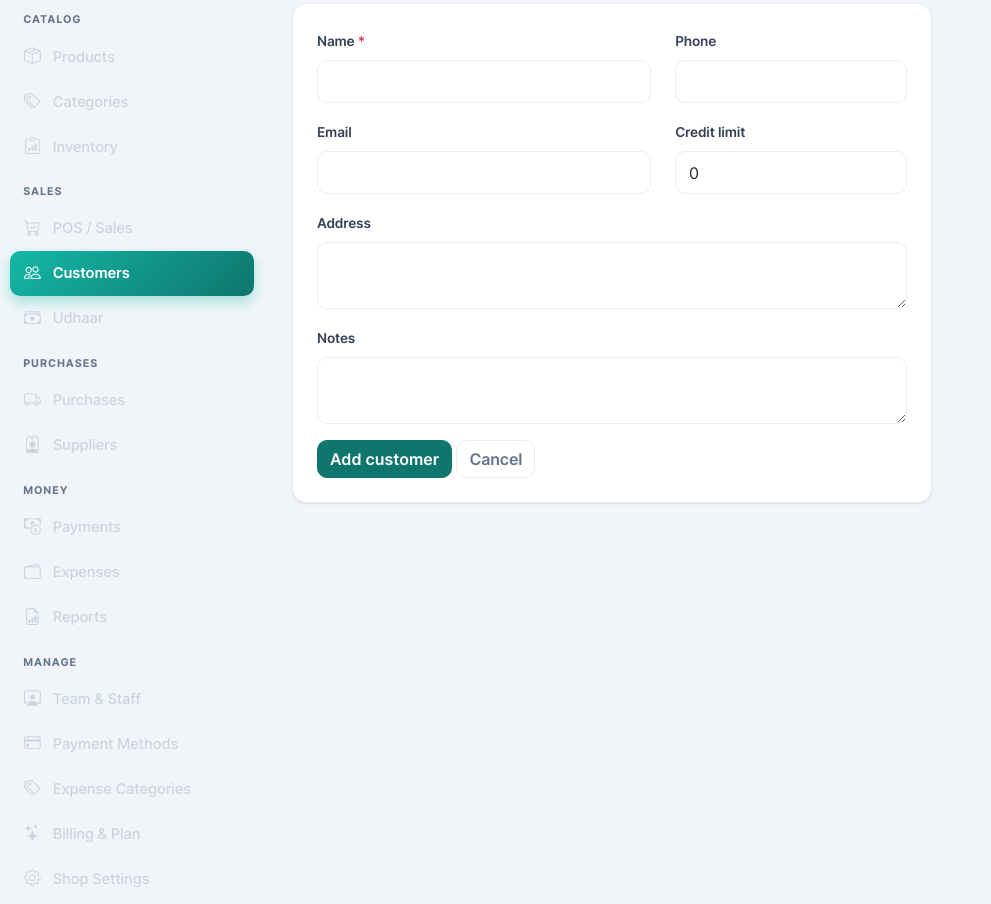
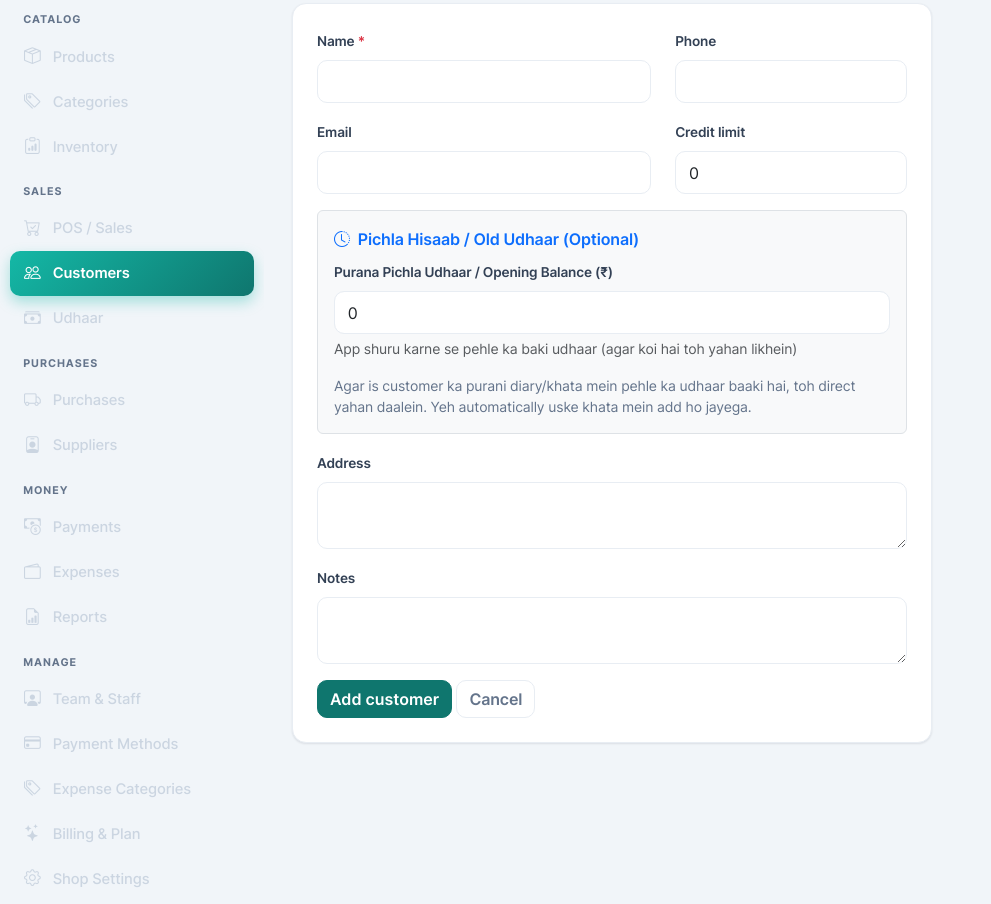
Before and after one commit to kanishksharma95/mera_hisaab, a Django app: page /customers/add/ in a window 1280 px wide. Shown: the part 134-1038 px from the top of the page, without its empty margins (0-991 px from the left). Run offline with Django 5.2, Linux system fonts and the light colour scheme; a user stored in the database is signed in; tables that the repository leaves empty hold one stand-in row (values such as "Sample post"); some libraries are stand-ins or nearby versions.

Commit message:
feat(customers): add opening balance field for previous udhaar on customer creation

```diff
--- a/customers/forms.py
+++ b/customers/forms.py
@@ -7,6 +7,14 @@ from .models import Customer
 
 
 class CustomerForm(BootstrapFormMixin, forms.ModelForm):
+    opening_balance = forms.DecimalField(
+        label="Purana Pichla Udhaar / Opening Balance (₹)",
+        required=False,
+        min_value=0,
+        initial=0,
+        help_text="App shuru karne se pehle ka baki udhaar (agar koi hai toh yahan likhein)",
+    )
+
     class Meta:
         model = Customer
         fields = ("name", "phone", "email", "address", "credit_limit", "notes")
@@ -20,6 +28,9 @@ class CustomerForm(BootstrapFormMixin, forms.ModelForm):
         for name, field in self.fields.items():
             if name != "name":
                 field.required = False
+        # Hide opening_balance on edit view
+        if self.instance and self.instance.pk:
+            self.fields.pop("opening_balance", None)
 
 
 class PaymentForm(BootstrapFormMixin, forms.Form):
--- a/customers/views.py
+++ b/customers/views.py
@@ -51,6 +51,16 @@ def customer_create(request):
             customer = form.save(commit=False)
             customer.business = request.business
             customer.save()
+
+            opening_bal = form.cleaned_data.get("opening_balance")
+            if opening_bal and opening_bal > 0:
+                record_charge(
+                    customer=customer,
+                    amount=opening_bal,
+                    description="Pichla Udhaar / Opening Balance",
+                    user=request.user,
+                )
+
             messages.success(request, f"Customer '{customer.name}' added.")
             return redirect("customers:detail", pk=customer.pk)
     else:
--- a/templates/customers/customer_form.html
+++ b/templates/customers/customer_form.html
@@ -21,6 +21,15 @@
       <div class="col-md-7">{% include "components/field.html" with field=form.email %}</div>
       <div class="col-md-5">{% include "components/field.html" with field=form.credit_limit %}</div>
     </div>
+    {% if form.opening_balance %}
+    <div class="p-3 mb-3 bg-light border rounded">
+      <div class="d-flex align-items-center gap-2 mb-2 text-primary fw-semibold">
+        <i class="bi bi-clock-history"></i> {% trans "Pichla Hisaab / Old Udhaar (Optional)" %}
+      </div>
+      {% include "components/field.html" with field=form.opening_balance %}
+      <small class="text-muted d-block">{% trans "Agar is customer ka purani diary/khata mein pehle ka udhaar baaki hai, toh direct yahan daalein. Yeh automatically uske khata mein add ho jayega." %}</small>
+    </div>
+    {% endif %}
     {% include "components/field.html" with field=form.address %}
     {% include "components/field.html" with field=form.notes %}
     <button type="submit" class="btn btn-primary">{% if is_edit %}{% trans "Save changes" %}{% else %}{% trans "Add customer" %}{% endif %}</button>
```
Also changed, not shown: customers/tests.py (+11 -0 lines).
